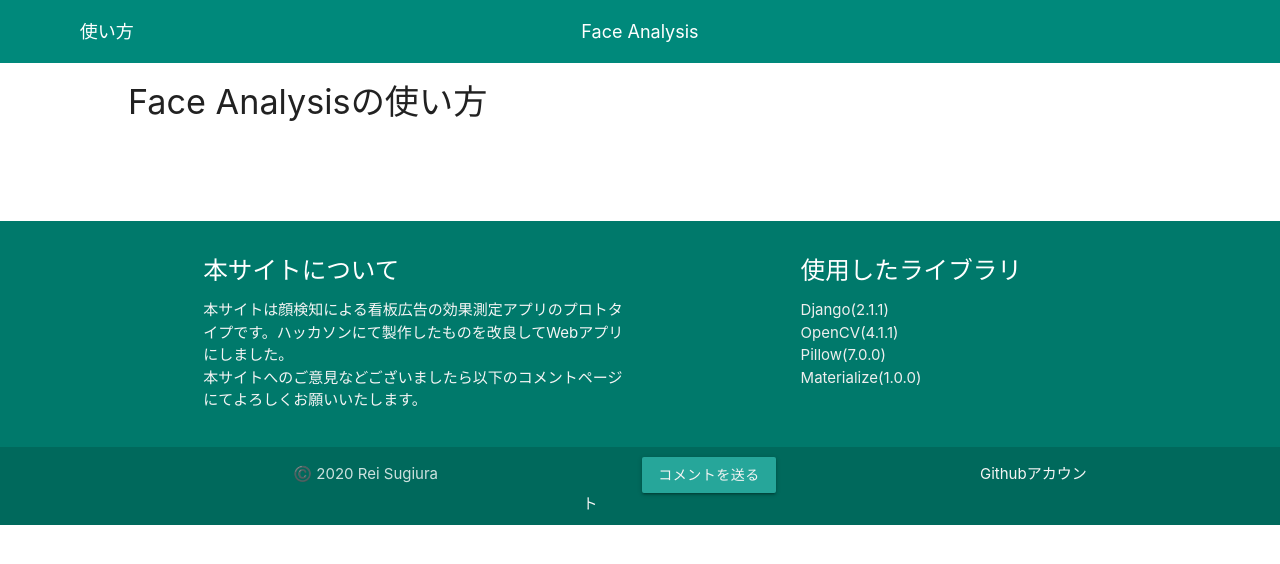
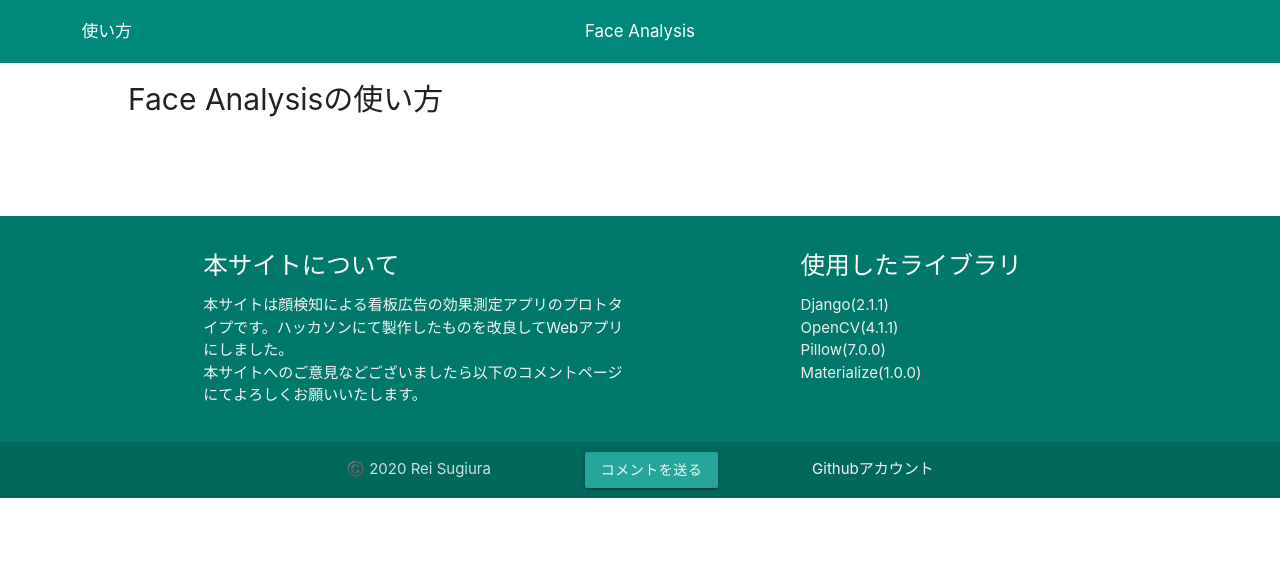
Before and after one commit to reibomaru/face_counter, a Django app: page /usage/ in a window 1280 px wide. Shown: the top 564 px of the page. Run offline with Django 3.2, Linux system fonts and the light colour scheme; data that the repository does not hold is empty.

Commit message:
レスポンシブデザインを適用した()

```diff
--- a/face_count/static/face_count/style.css
+++ b/face_count/static/face_count/style.css
@@ -1,5 +1,9 @@
+html{
+    font-size: 16px;
+}
+
 .header{
-    font-size: 18px;
+    font-size: 1.125rem;
     color: white;
     text-align: center;
 }
@@ -13,7 +17,7 @@
 }
 
 .footer-text{
-    margin: 0px 100px;
+    margin: 0px 5%;
 }
 
 .comment-modal-body .container{
@@ -161,7 +170,9 @@
     margin:10px 10%;
 }
 
+
 .usage-container h4{
+    font-size: 2rem;
     margin: 0;
 }
 
--- a/templates/face_count/base.html
+++ b/templates/face_count/base.html
@@ -15,10 +15,10 @@
 <body>
     <div class="header teal darken-1">
         <div class='row'>
-            <div class='col s2'>
+            <div class='col s3 m2'>
                 <a class="header-anker" href="/usage/">使い方</a>
             </div>
-            <div class="col offset-s2 s4">
+            <div class="col offset-s1 s4 offset-m2 m4">
                 <a class="header-anker" href="/">Face Analysis</a>
             </div>
         </div>
--- a/templates/face_count/usage.html
+++ b/templates/face_count/usage.html
@@ -5,16 +5,16 @@
 <h4>Face Analysisの使い方</h4>
 {% for usage_elem in usage_list %}
 <div class="row">
-    <div class="col s10 m10">
+    <div class="col s12 m12 l10">
         <div class="card row">
-            <div class="card-image col l8">
+            <div class="card-image col m8 l8">
                 <img src="{{ MEDIA_URL }}{{ usage_elem.list_img }}">
                 <span class="number-icon">
                     <div class="pulse maru teal darken-1 white-text">{{ usage_elem.list_id }}</div>
                 </span>
                 <span class="card-title teal-text darken-1-text">{{ usage_elem.list_title }}</span>
             </div>
-            <div class='col l4'>
+            <div class='col m4 l4'>
                 <div class="card-content">
                     <p>{{ usage_elem.list_content }}</p>
                 </div>
```
Also changed, not shown: other parts of face_count/static/face_count/style.css (+36 -7 lines), templates/face_count/count.html (+8 -8 lines).
